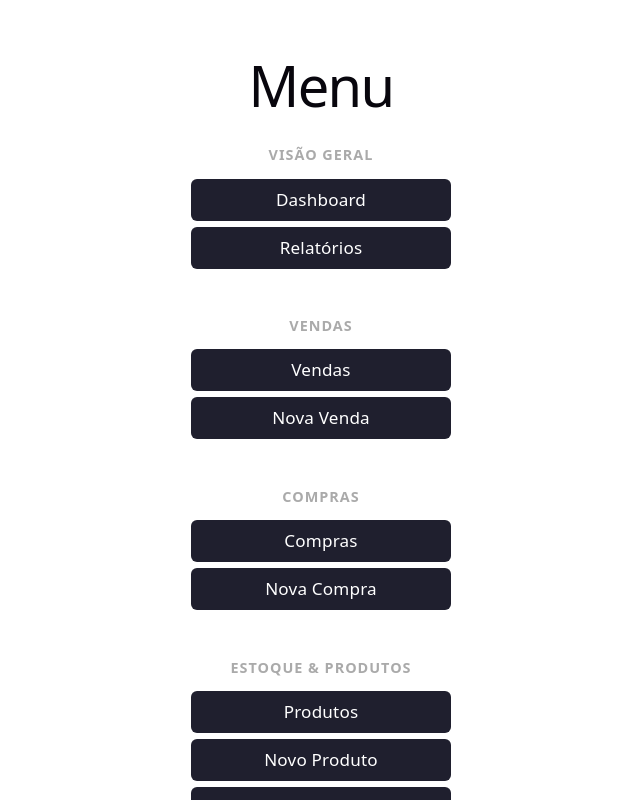
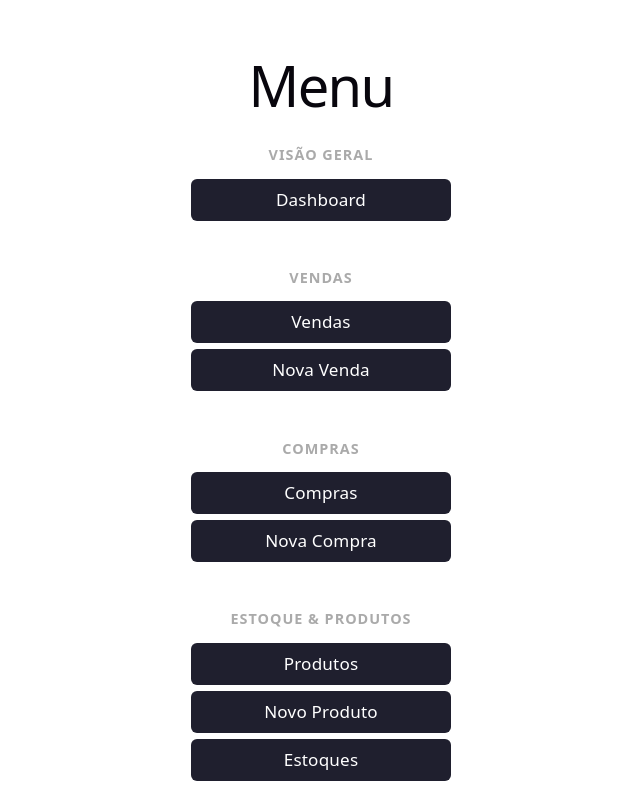
Before and after one commit to KaueFSS/IBMECJr-Projeto, a React (Vite) app in the folder sistema_estoque/front-end/: page / in a window 1280 px wide. Shown: the top 800 px of the page, without its empty margins (319-959 px from the left). Built offline with nearby package versions, Linux system fonts and the light colour scheme.

Commit message:
Remoção do Relatório(Página inútil)

```diff
--- a/sistema_estoque/front-end/src/pages/home.jsx
+++ b/sistema_estoque/front-end/src/pages/home.jsx
@@ -5,7 +5,6 @@ const secoes = [
     titulo: "Visão Geral",
     itens: [
       { label: "Dashboard", to: "/dashboard" },
-      { label: "Relatórios", to: "/relatorios" },
     ],
   },
   {
--- a/sistema_estoque/front-end/src/pages/relatorio.jsx
+++ /dev/null
@@ -1,10 +0,0 @@
-function Relatorios() {
-  return (
-    <div>
-      <h1>Relatórios</h1>
-      <p>Relatórios diários e por período</p>
-    </div>
-  );
-}
-
-export default Relatorios;
```
